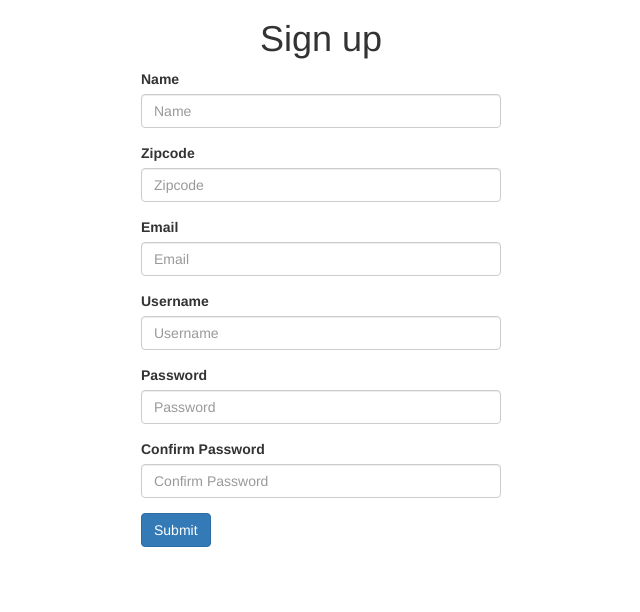
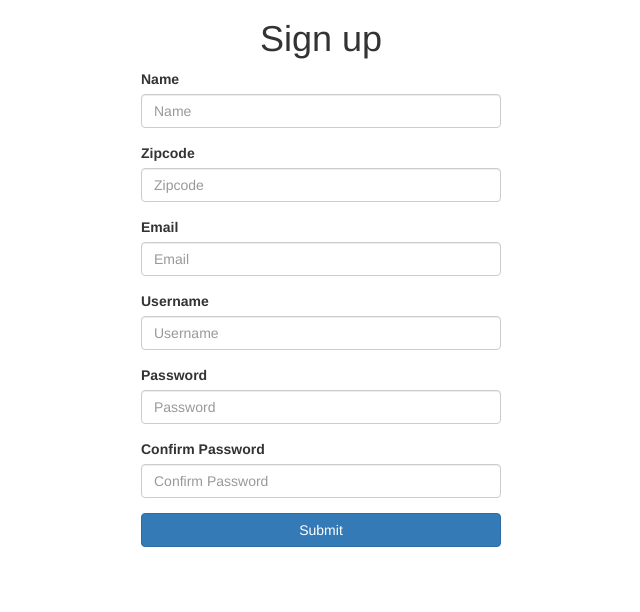
Before and after one commit to MrNobodyBlank/CI_Training, a CodeIgniter app: page /database//users/register in a window 1280 px wide. Shown: the part 73-685 px from the top of the page, without its empty margins (319-959 px from the left). Run offline with CodeIgniter, Linux system fonts and the light colour scheme; some libraries are stand-ins or nearby versions.

Commit message:
Upload edited button

```diff
--- a/application/views/users/register.php
+++ b/application/views/users/register.php
@@ -40,7 +40,7 @@
                 <input type="password" name="password2" class="form-control" placeholder="Confirm Password">
             </div>
 
-            <button type="submit" class="btn btn-primary">Submit</button>
+            <button type="submit" class="btn btn-primary btn-block">Submit</button>
         </div>
     </div>
 </form>
```
